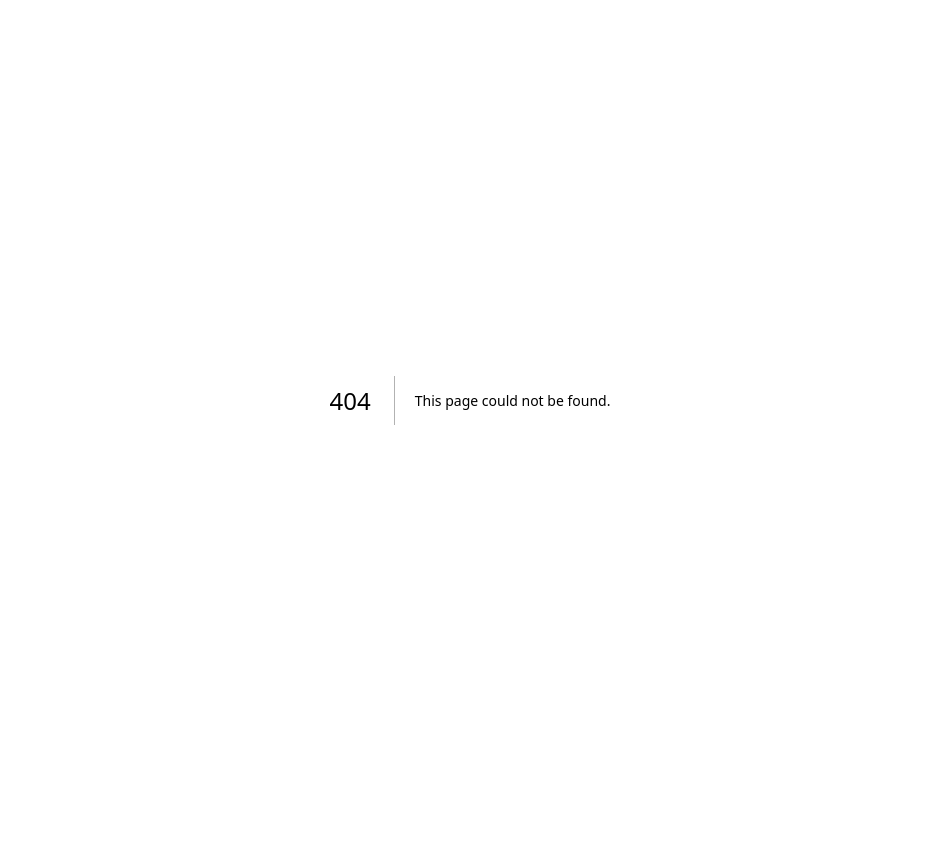
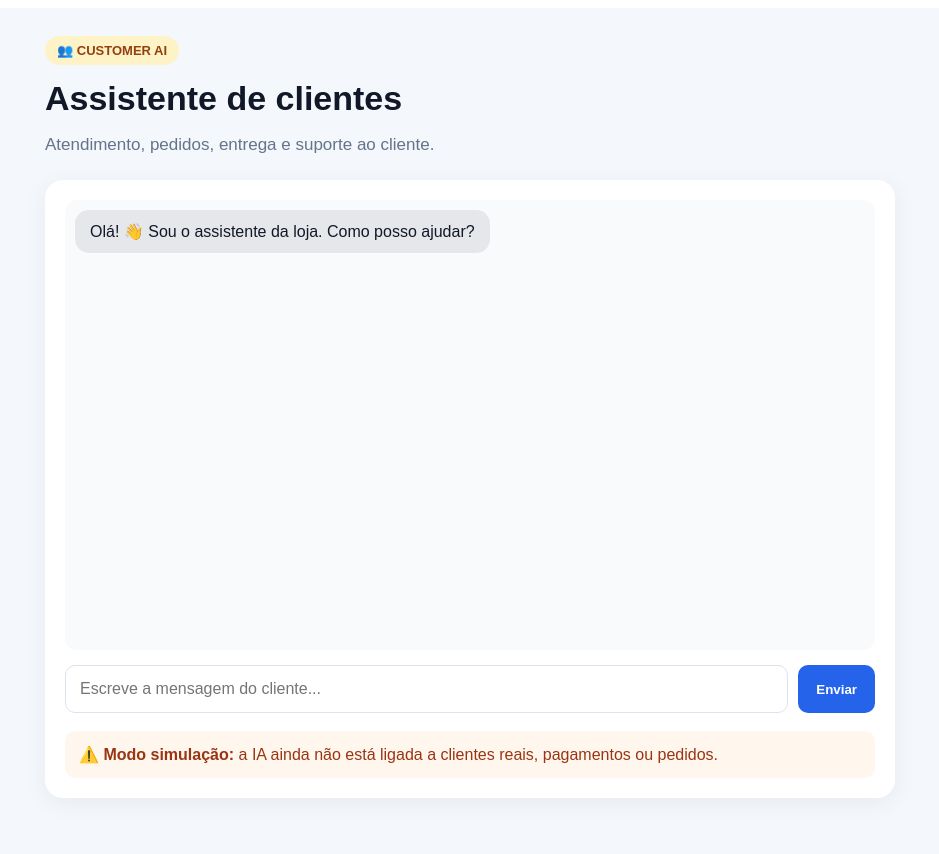
Before and after one commit to fernandomucavele-gif/ai-business-autopilot, a Next.js app: page /customers in a window 1280 px wide. Before the commit this address had no page. Shown: the top 854 px of the page, without its empty margins (170-1109 px from the left). Before the commit the page ends 800 px from the top, so only its background shows below. Built offline with nearby package versions, Linux system fonts and the light colour scheme.

Commit message:
Create page.tsx

```diff
--- /dev/null
+++ b/app/customers/page.tsx
@@ -0,0 +1,168 @@
+"use client";
+
+import { useState } from "react";
+
+type Message = {
+  from: "cliente" | "ia";
+  text: string;
+};
+
+export default function CustomersPage() {
+  const [message, setMessage] = useState("");
+  const [messages, setMessages] = useState<Message[]>([
+    {
+      from: "ia",
+      text: "Olá! 👋 Sou o assistente da loja. Como posso ajudar?",
+    },
+  ]);
+
+  function sendMessage() {
+    if (!message.trim()) return;
+
+    const customerMessage = message.trim();
+
+    setMessages((current) => [
+      ...current,
+      { from: "cliente", text: customerMessage },
+      {
+        from: "ia",
+        text: "Obrigado pela mensagem! 🤖 Esta resposta ainda está em modo de simulação. Na versão real, a IA poderá consultar produtos, preços, entregas e pedidos.",
+      },
+    ]);
+
+    setMessage("");
+  }
+
+  return (
+    <main
+      style={{
+        minHeight: "100vh",
+        background: "#f4f7fb",
+        padding: "28px 18px",
+        fontFamily: "Arial, sans-serif",
+        color: "#111827",
+      }}
+    >
+      <div style={{ maxWidth: 850, margin: "auto" }}>
+        <div style={{ marginBottom: 25 }}>
+          <div
+            style={{
+              display: "inline-block",
+              padding: "7px 12px",
+              borderRadius: 20,
+              background: "#fef3c7",
+              color: "#92400e",
+              fontWeight: 700,
+              fontSize: 13,
+            }}
+          >
+            👥 CUSTOMER AI
+          </div>
+
+          <h1 style={{ fontSize: 34, margin: "14px 0 8px" }}>
+            Assistente de clientes
+          </h1>
+
+          <p style={{ color: "#64748b", fontSize: 17 }}>
+            Atendimento, pedidos, entrega e suporte ao cliente.
+          </p>
+        </div>
+
+        <section
+          style={{
+            background: "white",
+            borderRadius: 18,
+            padding: 20,
+            boxShadow: "0 5px 25px rgba(0,0,0,.06)",
+          }}
+        >
+          <div
+            style={{
+              height: 430,
+              overflowY: "auto",
+              padding: 10,
+              background: "#f8fafc",
+              borderRadius: 12,
+            }}
+          >
+            {messages.map((item, index) => (
+              <div
+                key={index}
+                style={{
+                  display: "flex",
+                  justifyContent:
+                    item.from === "cliente" ? "flex-end" : "flex-start",
+                  marginBottom: 12,
+                }}
+              >
+                <div
+                  style={{
+                    maxWidth: "80%",
+                    padding: "12px 15px",
+                    borderRadius: 14,
+                    background:
+                      item.from === "cliente" ? "#2563eb" : "#e5e7eb",
+                    color: item.from === "cliente" ? "white" : "#111827",
+                  }}
+                >
+                  {item.text}
+                </div>
+              </div>
+            ))}
+          </div>
+
+          <div
+            style={{
+              display: "flex",
+              gap: 10,
+              marginTop: 15,
+            }}
+          >
+            <input
+              value={message}
+              onChange={(e) => setMessage(e.target.value)}
+              onKeyDown={(e) => {
+                if (e.key === "Enter") sendMessage();
+              }}
+              placeholder="Escreve a mensagem do cliente..."
+              style={{
+                flex: 1,
+                padding: 14,
+                borderRadius: 10,
+                border: "1px solid #dbe3ee",
+                fontSize: 16,
+              }}
+            />
+
+            <button
+              onClick={sendMessage}
+              style={{
+                padding: "12px 18px",
+                border: 0,
+                borderRadius: 10,
+                background: "#2563eb",
+                color: "white",
+                fontWeight: 700,
+              }}
+            >
+              Enviar
+            </button>
+          </div>
+
+          <div
+            style={{
+              marginTop: 18,
+              padding: 14,
+              borderRadius: 10,
+              background: "#fff7ed",
+              color: "#9a3412",
+            }}
+          >
+            ⚠️ <strong>Modo simulação:</strong> a IA ainda não está ligada a
+            clientes reais, pagamentos ou pedidos.
+          </div>
+        </section>
+      </div>
+    </main>
+  );
+      }
```
